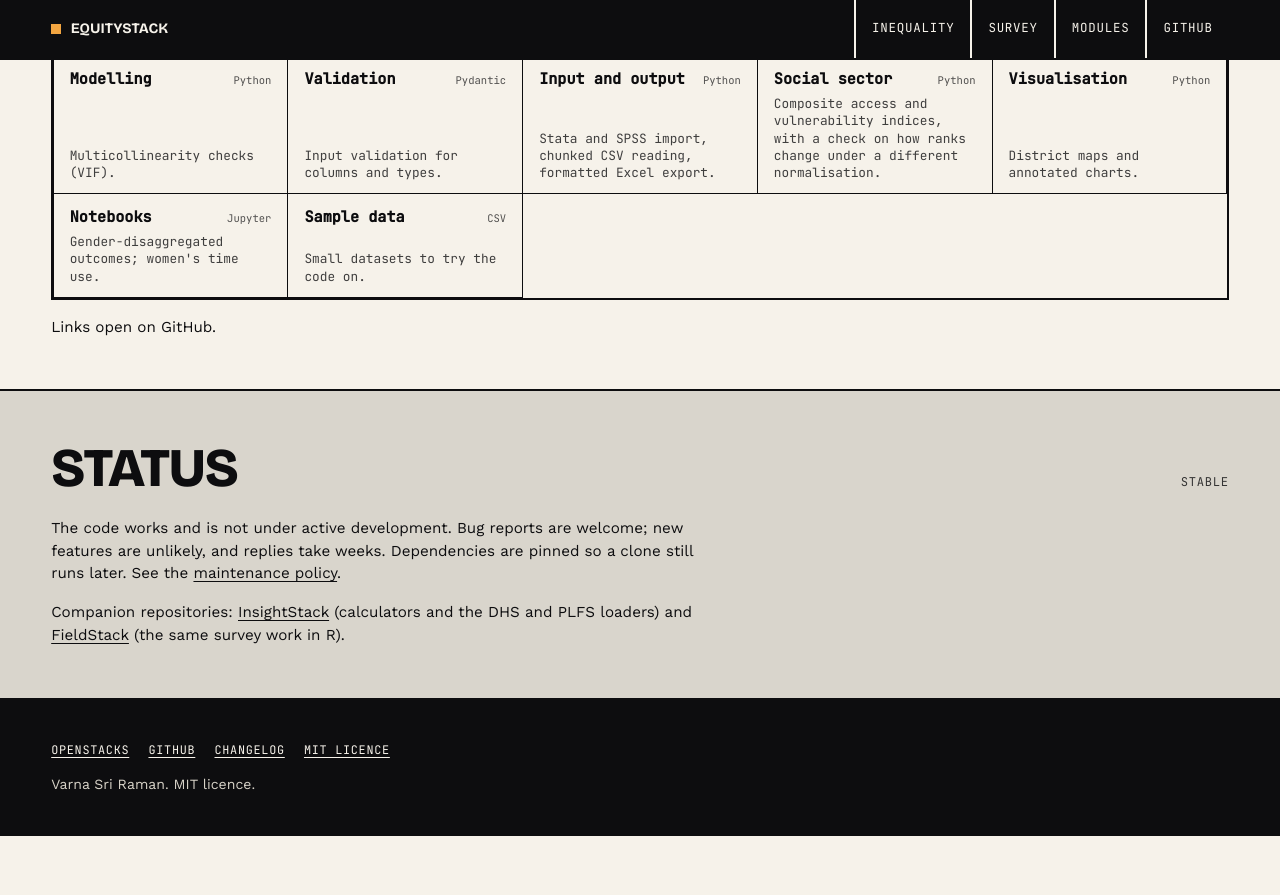
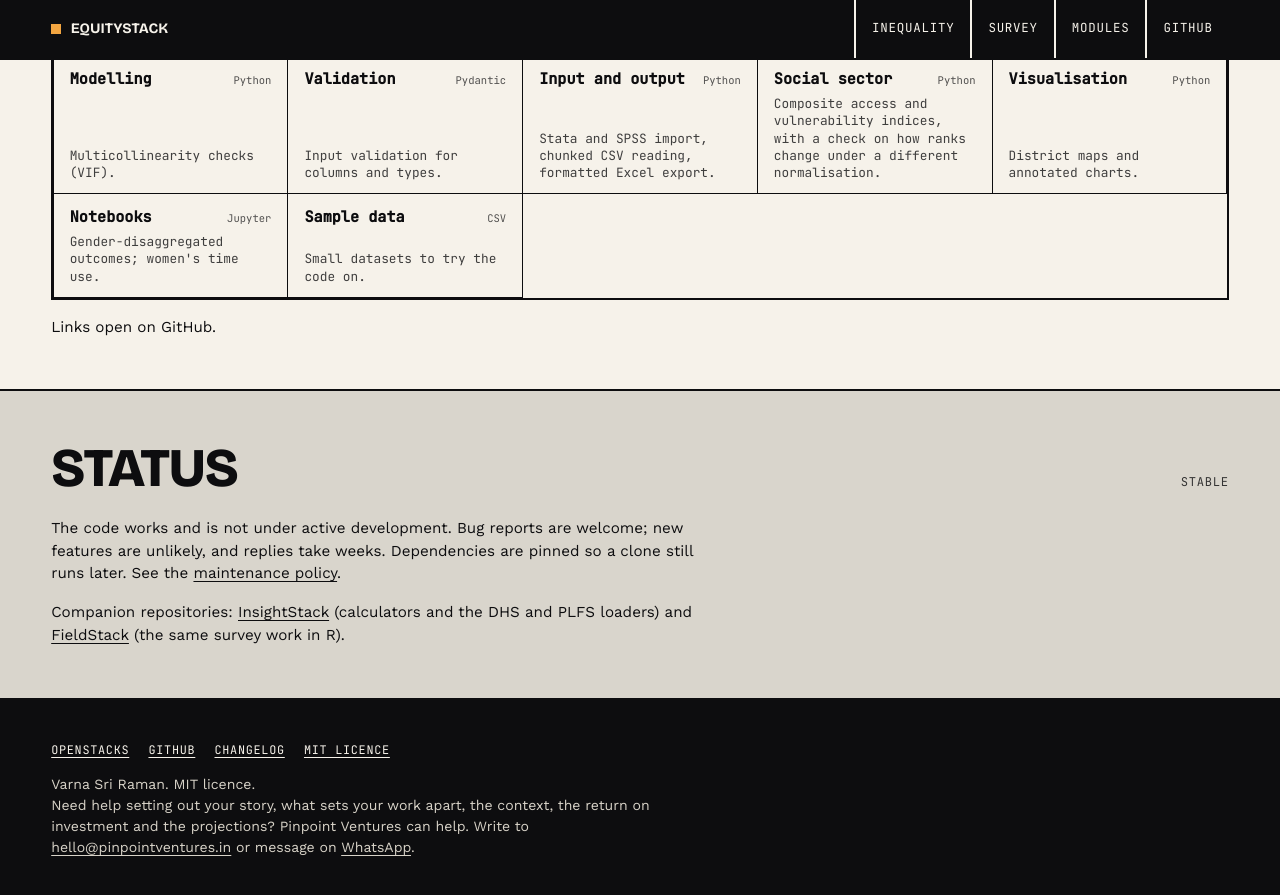
Before and after one commit to Varnasr/EquityStack, a Jekyll site: the page index.html, which Jekyll copies as it is, in a window 1280 px wide and 900 px high, scrolled down 1847 px. Shown: the top 895 px of the window. Built offline with Jekyll 4.4.1, drawn with Linux system fonts in a browser that asks for light colours; before the commit the page ends 2683 px from its top, so only the background shows below that.

Commit message:
Add Pinpoint Ventures contact line to the footer (#38)
Adds a Pinpoint Ventures contact line to the footer.

Co-Authored-By: Claude <noreply@anthropic.com>

```diff
--- a/_layouts/default.html
+++ b/_layouts/default.html
@@ -32,6 +32,7 @@
     <a href="https://github.com/Varnasr/EquityStack">Source</a>
   </div>
   <p>Varna Sri Raman. Built for open knowledge, and licensed so you can take it.</p>
+  <p>Need help setting out your story, what sets your work apart, the context, the return on investment and the projections? Pinpoint Ventures can help. Write to <a href="mailto:hello@pinpointventures.in?subject=Enquiry%20from%20varnasr.github.io/EquityStack">hello@pinpointventures.in</a> or message on <a href="https://wa.me/919871777110?text=Hi%20Pinpoint%20Ventures%2C%20I%20found%20you%20through%20varnasr.github.io/EquityStack.%20I%27d%20like%20to%20discuss%20a%20research%20or%20advisory%20engagement." target="_blank" rel="noopener">WhatsApp</a>.</p>
 </footer>
 </body>
 </html>
--- a/index.html
+++ b/index.html
@@ -178,6 +178,7 @@
     <a href="https://github.com/Varnasr/EquityStack/blob/main/LICENSE">MIT Licence</a>
   </div>
   <p>Varna Sri Raman. MIT licence.</p>
+  <p>Need help setting out your story, what sets your work apart, the context, the return on investment and the projections? Pinpoint Ventures can help. Write to <a href="mailto:hello@pinpointventures.in?subject=Enquiry%20from%20varnasr.github.io/EquityStack">hello@pinpointventures.in</a> or message on <a href="https://wa.me/919871777110?text=Hi%20Pinpoint%20Ventures%2C%20I%20found%20you%20through%20varnasr.github.io/EquityStack.%20I%27d%20like%20to%20discuss%20a%20research%20or%20advisory%20engagement." target="_blank" rel="noopener">WhatsApp</a>.</p>
 </footer>
 </body>
 </html>
```
